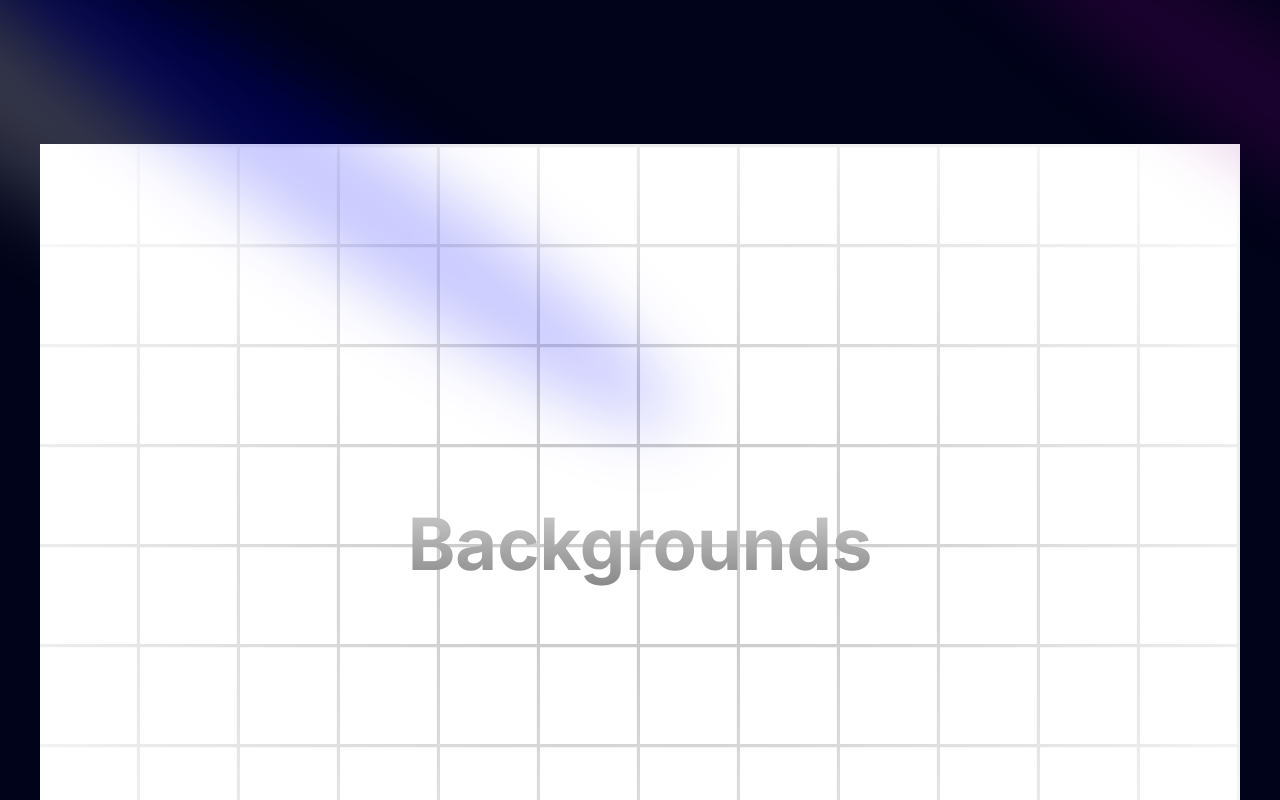
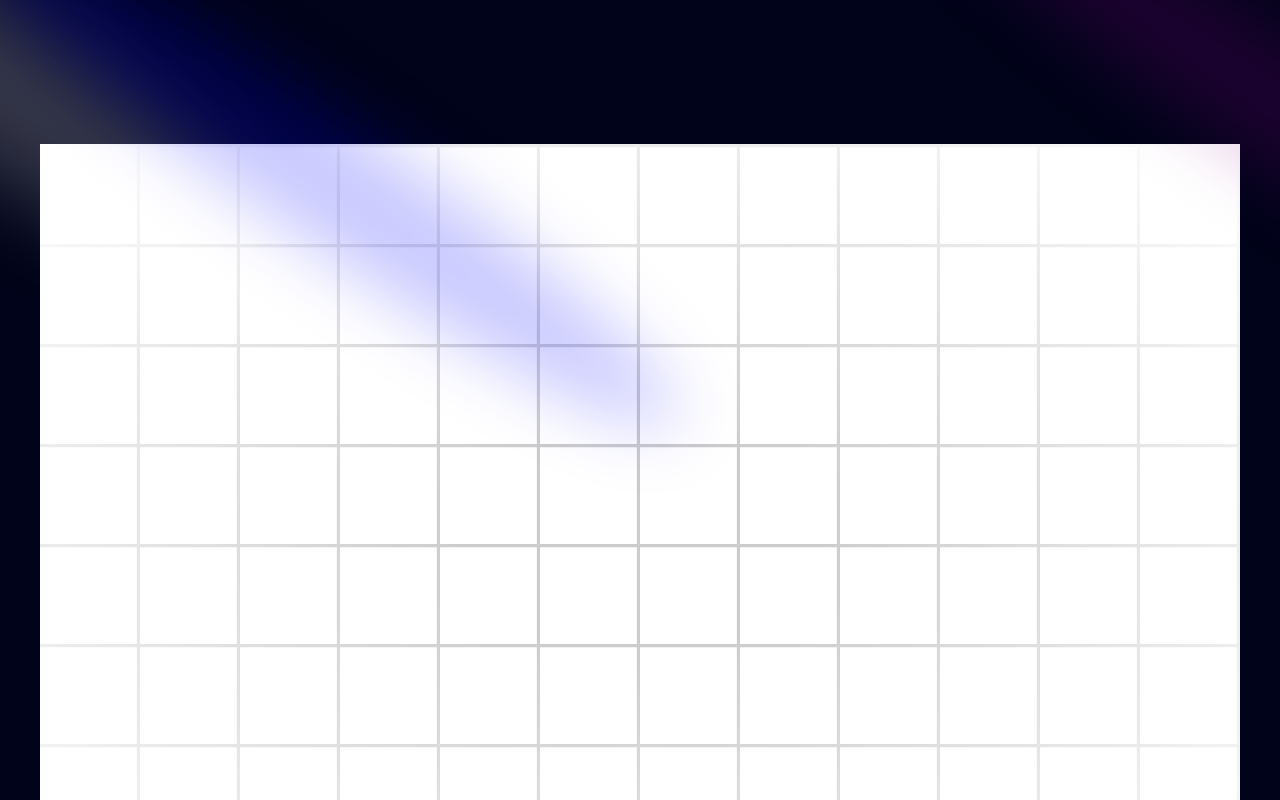
Before and after one commit to Farok-Hossain/portfolio-with-nextjs, a Next.js app: page / in a window 1280 px wide. Shown: the top 800 px of the page. Built offline with nearby package versions, Linux system fonts and the light colour scheme.

Commit message:
hero updated

```diff
--- a/components/Hero.tsx
+++ b/components/Hero.tsx
@@ -15,12 +15,9 @@ const Hero = () => {
         />
         <Spotlight className="top-28 left-80 h-[80vh] w-[50vw]" fill="blue" />
       </div>
-      <div className="h-[50rem] w-full dark:bg-black bg-white  dark:bg-grid-white/[0.2] bg-grid-black/[0.2] relative flex items-center justify-center">
+      <div className="h-screen w-full dark:bg-black-100 bg-white  dark:bg-grid-white/[0.3] bg-grid-black/[0.2] relative flex items-center justify-center">
         {/* Radial gradient for the container to give a faded look */}
-        <div className="absolute pointer-events-none inset-0 flex items-center justify-center dark:bg-black bg-white [mask-image:radial-gradient(ellipse_at_center,transparent_20%,black)]"></div>
-        <p className="text-4xl sm:text-7xl font-bold relative z-20 bg-clip-text text-transparent bg-gradient-to-b from-neutral-200 to-neutral-500 py-8">
-          Backgrounds
-        </p>
+        <div className="absolute pointer-events-none inset-0 flex items-center justify-center dark:bg-black-100 bg-white [mask-image:radial-gradient(ellipse_at_center,transparent_20%,black)]" />
       </div>
     </div>
   );
```
